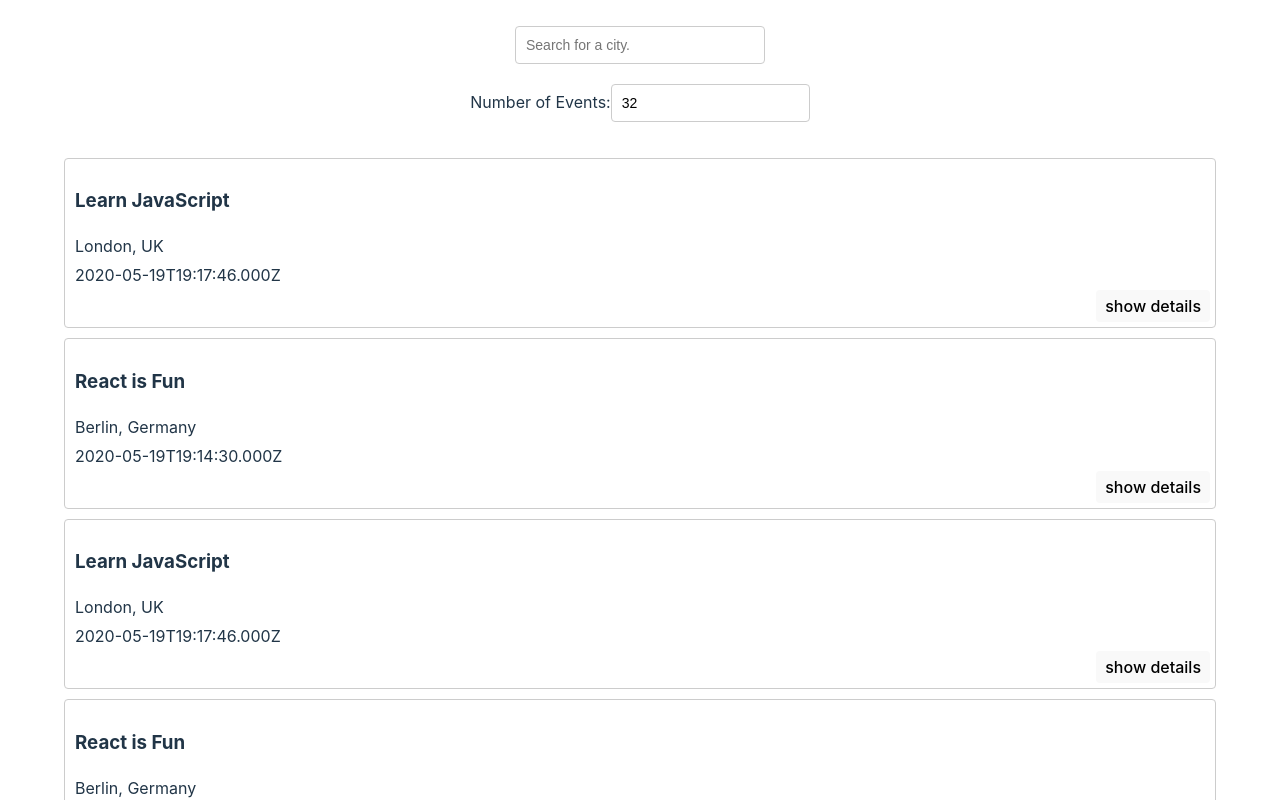
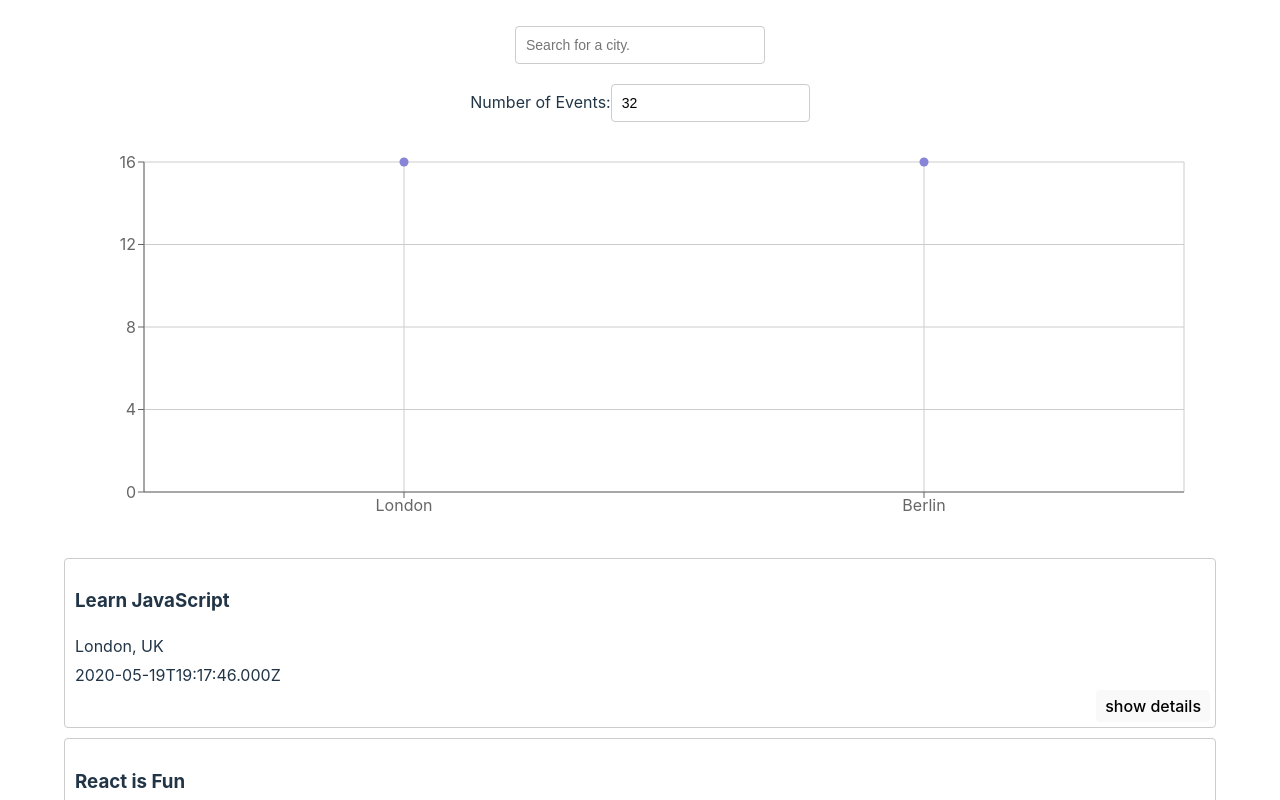
Before and after one commit to sal-estrada/meet, a React (Vite) app: page / in a window 1280 px wide. Shown: the top 800 px of the page. Built offline with nearby package versions, Linux system fonts and the light colour scheme; what atatus-spa would draw is missing.

Commit message:
Add data viz
-Added data visualization for events

```diff
--- a/package.json
+++ b/package.json
@@ -15,6 +15,7 @@
     "nprogress": "^0.2.0",
     "react": "^18.3.1",
     "react-dom": "^18.3.1",
+    "recharts": "^3.7.0",
     "vite-plugin-pwa": "^1.2.0",
     "workbox-core": "^7.4.0",
     "workbox-expiration": "^7.4.0",
--- a/src/App.jsx
+++ b/src/App.jsx
@@ -6,6 +6,7 @@ import { extractLocations, getEvents } from "./api";
 import { InfoAlert, ErrorAlert, WarningAlert } from "./components/Alert";
 
 import "./App.css";
+import CityEventsChart from "./components/CityEventsChart";
 
 const App = () => {
   const [events, setEvents] = useState([]);
@@ -80,6 +81,7 @@ const App = () => {
         setErrorAlert={setErrorAlert}
         setWarningAlert={setWarningAlert}
       />
+      <CityEventsChart allLocations={allLocations} events={events} />
       <EventList events={events} />
     </div>
   );
--- /dev/null
+++ b/src/components/CityEventsChart.jsx
@@ -0,0 +1,42 @@
+import { useEffect, useState } from 'react';
+import { ScatterChart, Scatter, XAxis, YAxis, CartesianGrid, Tooltip, ResponsiveContainer } from 'recharts';
+
+const CityEventsChart = ({ allLocations, events}) => {
+    const [data, setData] = useState([]);
+
+    useEffect(() => {
+        setData(getData());
+    }, [`${events}`]);
+
+    const getData = () => {
+        const data = allLocations.map((location) => {
+            const count = events.filter((event) => event.location === location).length
+
+            const city = location.split(', ')[0]
+            return { city, count };
+        })
+        return data;
+    };
+
+  return (
+    <ResponsiveContainer width="99%" height={400}>
+      <ScatterChart
+        margin={{
+          top: 20,
+          right: 20,
+          bottom: 20,
+          left: 20,
+        }}
+      >
+        <CartesianGrid />
+        <XAxis type="category" dataKey="city" name="City" />
+        <YAxis type="number" dataKey="count" name="Number of Events" />
+        <Tooltip cursor={{ strokeDasharray: '3 3' }} />
+        <Scatter name="A school" data={data} fill="#8884d8" />
+      </ScatterChart>
+    </ResponsiveContainer>
+  );
+}
+
+
+export default CityEventsChart
```
Also changed, not shown: 1 other file (tests, documents, lock files or other folders).
